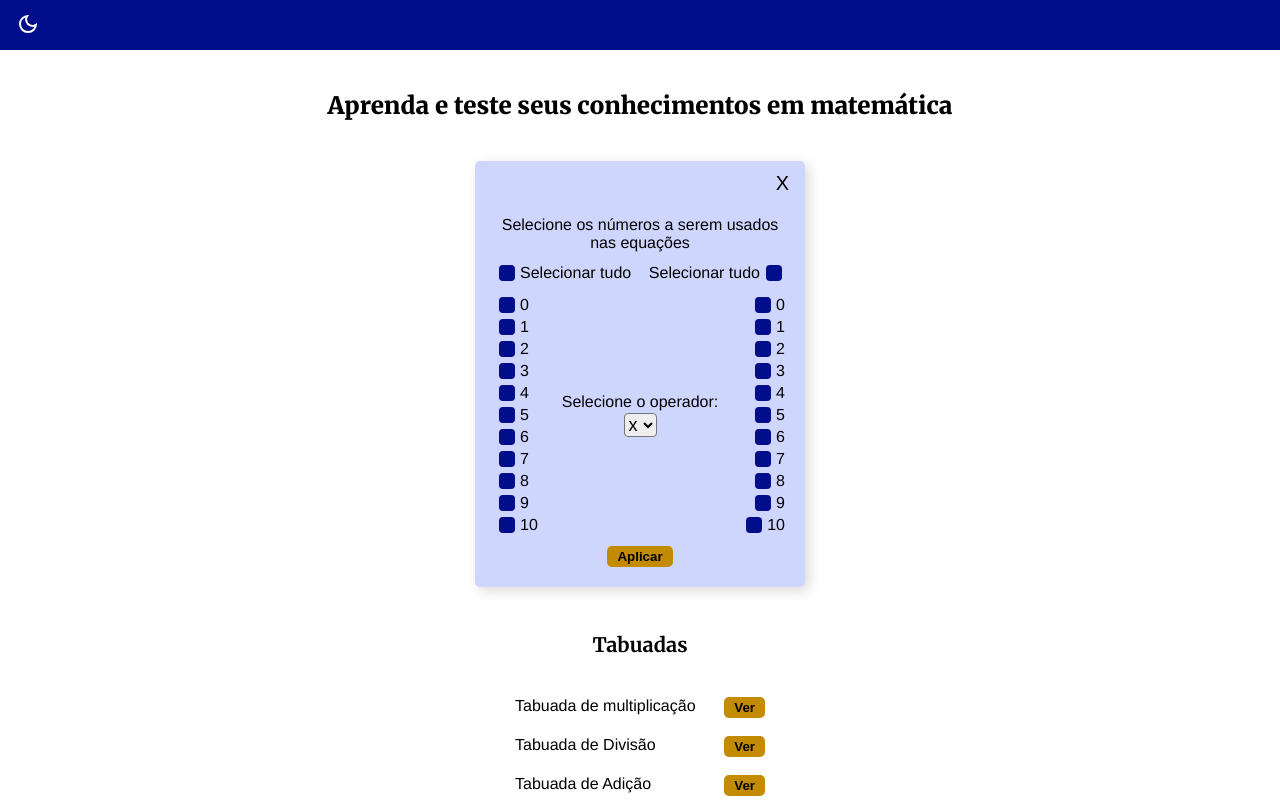
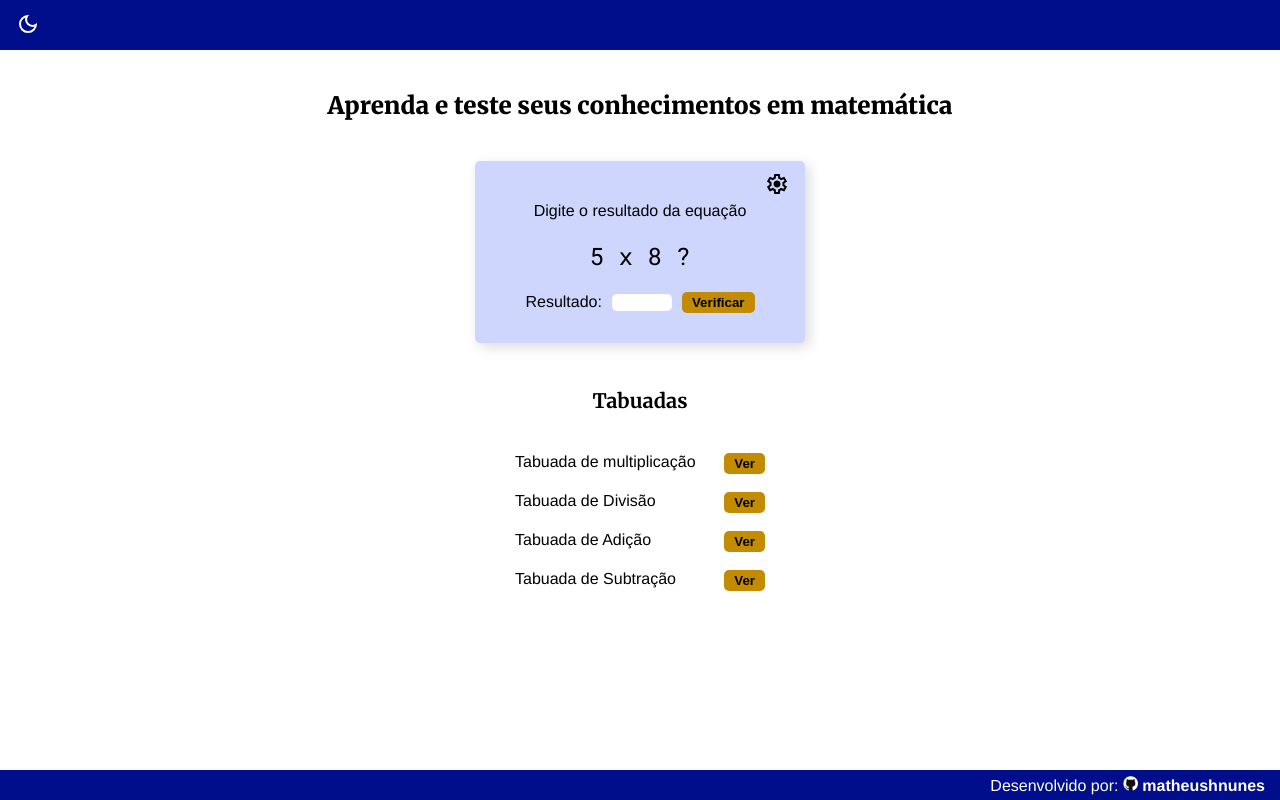
Before and after one commit to matheushnunes/projeto-tabuada, a React (Create React App) app: page / in a window 1280 px wide. Shown: the top 800 px of the page. Built offline with nearby package versions, Linux system fonts and the light colour scheme; a web font is replaced by a local one.

Commit message:
Adicinando mais funcionaildades ao site.

```diff
--- a/src/components/home.js
+++ b/src/components/home.js
@@ -1,6 +1,6 @@
 // Bibliotecas:
 import { useMediaQuery } from 'react-responsive';
-import { useState } from 'react';
+import { useEffect, useState } from 'react';
 import { BrowserRouter as Router, Routes, Route } from "react-router-dom";
 
 // Icones:
@@ -22,56 +22,7 @@ export default function Home() {
 }
 
   function Main () {
-    const [onSetings, setOnSetings] = useState(true)
-    function handleCLick() {
-      setOnSetings(!onSetings)
-    }
-
-    return (
-      <main>
-        <h1 className='title'>Aprenda e teste seus conhecimentos em matemática</h1>
-        <section className='section_operation'>
-          {
-            onSetings ?
-            <>
-              <button className='btn btn_fechar' onClick={handleCLick} >X</button>
-              <EquationSetings />
-            </>
-            :
-            <>
-              <button className='btn btn_setings' onClick={handleCLick}>
-                <img src={icone_setings} />
-              </button>
-              <Equation />
-            </>
-          }
-        </section>
-        <GoTabuadas />
-      </main>
-    )
-  }
-
-  function Equation () {
-    return (
-      <div className='div_equation'>
-        <p>Digite o resultado da equação</p>
-        <span className='equation'>5 x 8 ?</span>
-        <div className='container_result'>
-          Resultado:
-          <input id='equation_result' type='number'/>
-          <button className='btn btn1'>Verificar</button>
-        </div>
-        <p className='feedback_result'></p>
-      </div>
-    )
-  }
-
-  function EquationSetings () {
-    // Botões que selecionam ou desselecionam todos os números
-    const [selectAll1, setSelectAll1] = useState(true)
-    const [selectAll2, setSelectAll2] = useState(true)
-
-    let allSelected = true
+    const [onSetings, setOnSetings] = useState(false)
 
     // Números da esquerda:
     const [numbers1, setNumbers1] = useState([
@@ -103,91 +54,170 @@ export default function Home() {
       {number: 10, selected: true},
     ])
 
-    // Função que seleciona e desseleciona os inputs das 2 colunas
-    function handleChangeSelectAll (id) {
-      if (id === 'first') {
-        setSelectAll1(!selectAll1)
-        setNumbers1(numbers1.map(n => {
+    // Operador
+    const [operator, setOperator] = useState("X")
+
+    function handleCLick() {
+      setOnSetings(!onSetings)
+    }
+
+    return (
+      <main>
+        <h1 className='title'>Aprenda e teste seus conhecimentos em matemática</h1>
+        <section className='section_operation'>
+          {
+            onSetings ?
+            <>
+              <button className='btn btn_fechar' onClick={handleCLick} >X</button>
+              <EquationSetings
+                setOnSetings = {setOnSetings}
+                numbers1 = {numbers1}
+                setNumbers1 = {setNumbers1}
+                numbers2 = {numbers2}
+                setNumbers2 = {setNumbers2}
+                operator = {operator}
+                setOperator = {setOperator}
+              />
+            </>
+            :
+            <>
+              <button className='btn btn_setings' onClick={handleCLick}>
+                <img src={icone_setings} />
+              </button>
+              <Equation />
+            </>
+          }
+        </section>
+        <GoTabuadas />
+      </main>
+    )
+  }
+
+  function Equation () {
+    return (
+      <div className='div_equation'>
+        <p>Digite o resultado da equação</p>
+        <span className='equation'>5 x 8 ?</span>
+        <div className='container_result'>
+          Resultado:
+          <input id='equation_result' type='number'/>
+          <button className='btn btn1'>Verificar</button>
+        </div>
+        <p className='feedback_result'></p>
+      </div>
+    )
+  }
+
+  function EquationSetings ({
+    setOnSetings,
+    numbers1,
+    setNumbers1,
+    numbers2,
+    setNumbers2,
+    operator,
+    setOperator
+  }) {
+    // Botões que selecionam ou desselecionam todos os números
+    const [selectAll1, setSelectAll1] = useState(true)
+    const [selectAll2, setSelectAll2] = useState(true)
+
+    // Marca ou desmarca os selects all de acordo com
+    // A quantidade de checkboxes marcados na primeira coluna
+    useEffect(() => {
+      const checked = []
+      numbers1.map(e => {
+        // Pega somente os valores booleanos dos checkboxes
+        checked.push(e.selected)
+      })
+      // Retorna true se todos os valores do "checked" forem true:
+      const allChecked = checked.every(e => e)
+      setSelectAll1(allChecked)
+    }, [numbers1])
+
+    // Segunda coluna
+    useEffect(() => {
+      const checked = []
+      numbers2.map(e => {
+        checked.push(e.selected)
+      })
+      const allChecked = checked.every(e => e)
+      setSelectAll2(allChecked)
+    })
+
+    // Função que seleciona e desseleciona os inputs "Select All"
+    // E modifica todos os checkboxes dos números de acordo com o "Select All"
+    function handleChangeSelectAll (
+      setNumber, // função que altera os inputs checkboxes com seus números
+      setSelectAll, // Função que atera a state do input "selecionar todos"
+      selectAll // estado atual do input "selecionar todos"
+    ) {
+      setSelectAll(!selectAll) // Modifica o estado do selectAll
+      setNumber(numbers1.map(n => {
+        // Modifica o estado de todos os inputs checkbox de acordo com o estado do selectAll
         return(
           {
-              number: n.number,
-              selected: !selectAll1
-            }
-          )
-        }))
-      } else {
-        setSelectAll2(!selectAll2)
-        setNumbers2(numbers2.map(n => {
-          return(
-            {
-              number: n.number,
-              selected: !selectAll2
+            number: n.number, // Mantem o número
+            selected: !selectAll // Altera o input
           }
         )
       }))
     }
-    }
 
-    function handleChangeNumber (colum, number) {
-      if (colum === "first") {
-        setNumbers1(numbers1.map(n => {
-          if (n.number === number) {
+    // Função que seleciona e desseleciona os inputs das 2 colunas
+    function handleChangeNumber (
+      setNumber, // Função para modificar state do input
+      number, // Coluna atual selecionado
+      actualNumber // Número atual selecionado
+    ) {
+      setNumber(number.map(n => {
+        // Altera somente o número atual selecionado
+        if (n.number === actualNumber) {
           return (
             {number: n.number, selected: !n.selected}
           )
-          } else {
-            return (
-              {...n}
-            )
-          }
-        }))
-
-        numbers1.forEach(n => {
-          if (n.selected) {
-            allSelected = true
-          } else {
-            allSelected = false
-          }
-        })
-        setSelectAll1(allSelected)
-      } else {
-        setNumbers2(numbers2.map(n => {
-          if (n.number === number) {
-            return (
-              {number: n.number, selected: !n.selected}
-            )
-          } else {
+        } else { // Se não for o número atual retorna o objeto sem alterações
           return (
             {...n}
           )
         }
       }))
     }
+
+    function handleChangeOperator(e) {
+      setOperator(e.target.value)
+    }
+
+    function handleSubmit(e) {
+      e.preventDefault()
+      setOnSetings(false)
     }
 
     return (
-      <form className='equationSetings'>
+      <form className='equationSetings' onSubmit={handleSubmit}>
         <p>Selecione os números a serem usados nas equações</p>
+
         <div className='container_select_all'>
           <label htmlFor="selectAllfirst">
             <input
               type='checkbox'
               id='selectAllfirst'
               checked={selectAll1}
-              onChange={() => {handleChangeSelectAll('first')}}
+              onChange={() => {handleChangeSelectAll(setNumbers1, setSelectAll1, selectAll1)}}
             />
             <span>Selecionar tudo</span>
           </label>
+
           <label htmlFor="selectAllLast">
             <span>Selecionar tudo</span>
             <input
               type='checkbox'
               id="selectAllLast"
               checked={selectAll2}
-              onChange={() => {handleChangeSelectAll('last')}}
+              onChange={() => {handleChangeSelectAll(setNumbers2, setSelectAll2, selectAll2)}}
             />
           </label>
         </div>
+
         <div className='container_select_numbers'>
           <div className='select_numbers' id='select_number1'>
             {numbers1.map(c => {
@@ -197,22 +227,28 @@ export default function Home() {
                     type='checkbox'
                     id={"checkbox1_"+c.number}
                     checked={c.selected}
-                    onChange={() => {handleChangeNumber("first",c.number)}}
+                    onChange={() => {handleChangeNumber(setNumbers1, numbers1, c.number)}}
                   />
                   <span>{c.number}</span>
                 </label>
               )
             })}
           </div>
+
           <label htmlFor='select_operator' className='container_select_operator'>
             Selecione o operador:
-            <select id='select_operator'>
-              <option>x</option>
-              <option>-</option>
-              <option>+</option>
-              <option>/</option>
+            <select
+              id='select_operator'
+              onChange={(e) => {handleChangeOperator(e)}}
+              value={operator}
+            >
+              <option value={"x"}>x</option>
+              <option value={"/"}>/</option>
+              <option value={"-"}>-</option>
+              <option value={"+"}>+</option>
             </select>
           </label>
+
           <div className='select_numbers' id='select_number2'>
             {numbers2.map(c => {
               return (
@@ -221,7 +257,7 @@ export default function Home() {
                     type='checkbox'
                     id={"checkbox2_"+c.number}
                     checked={c.selected}
-                    onChange={() => {handleChangeNumber("last",c.number)}}
+                    onChange={() => {handleChangeNumber(setNumbers2, numbers2, c.number)}}
                   />
                   <span>{c.number}</span>
                 </label>
@@ -229,7 +265,9 @@ export default function Home() {
             })}
           </div>
         </div>
-        <button className='btn btn1 btn_apply'>Aplicar</button>
+        <button className='btn btn1 btn_apply'>
+          Aplicar
+        </button>
       </form>
     )
   }
```
Lines whose indentation alone changed are shown as unchanged.
